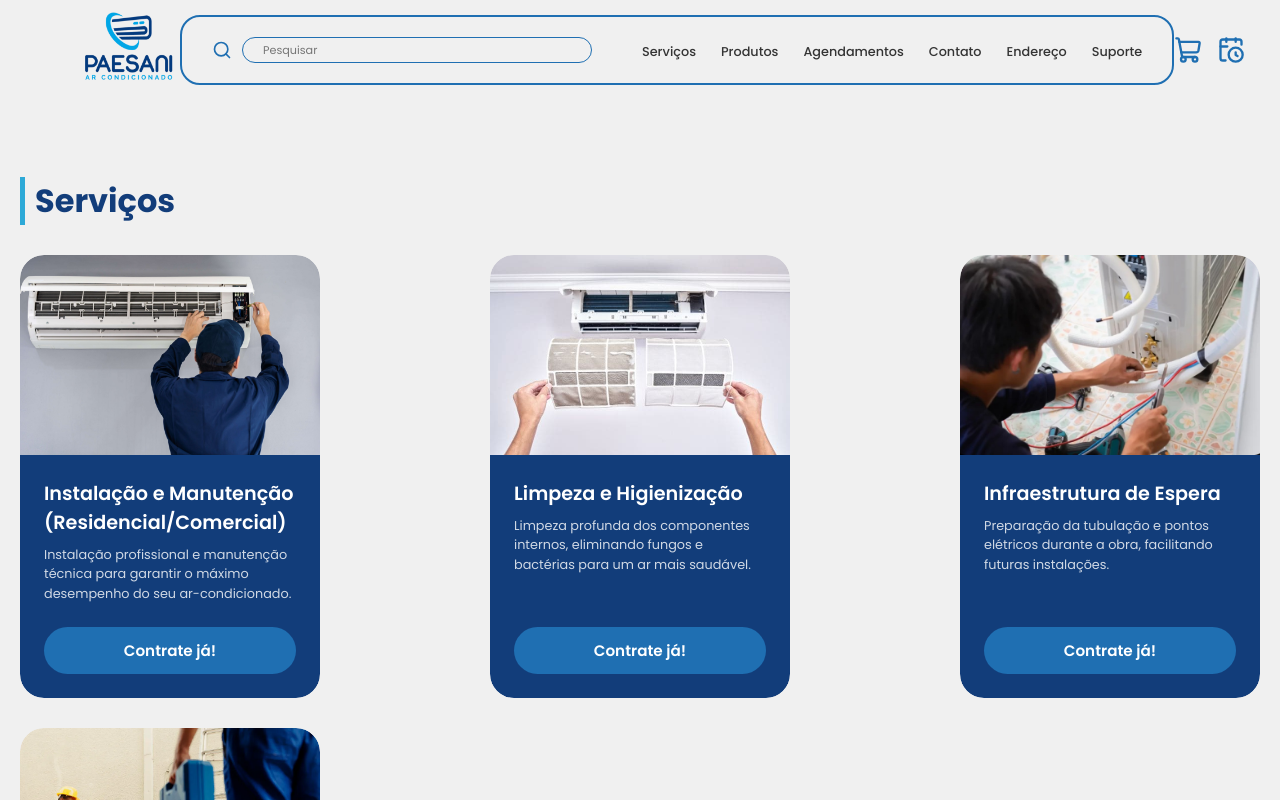
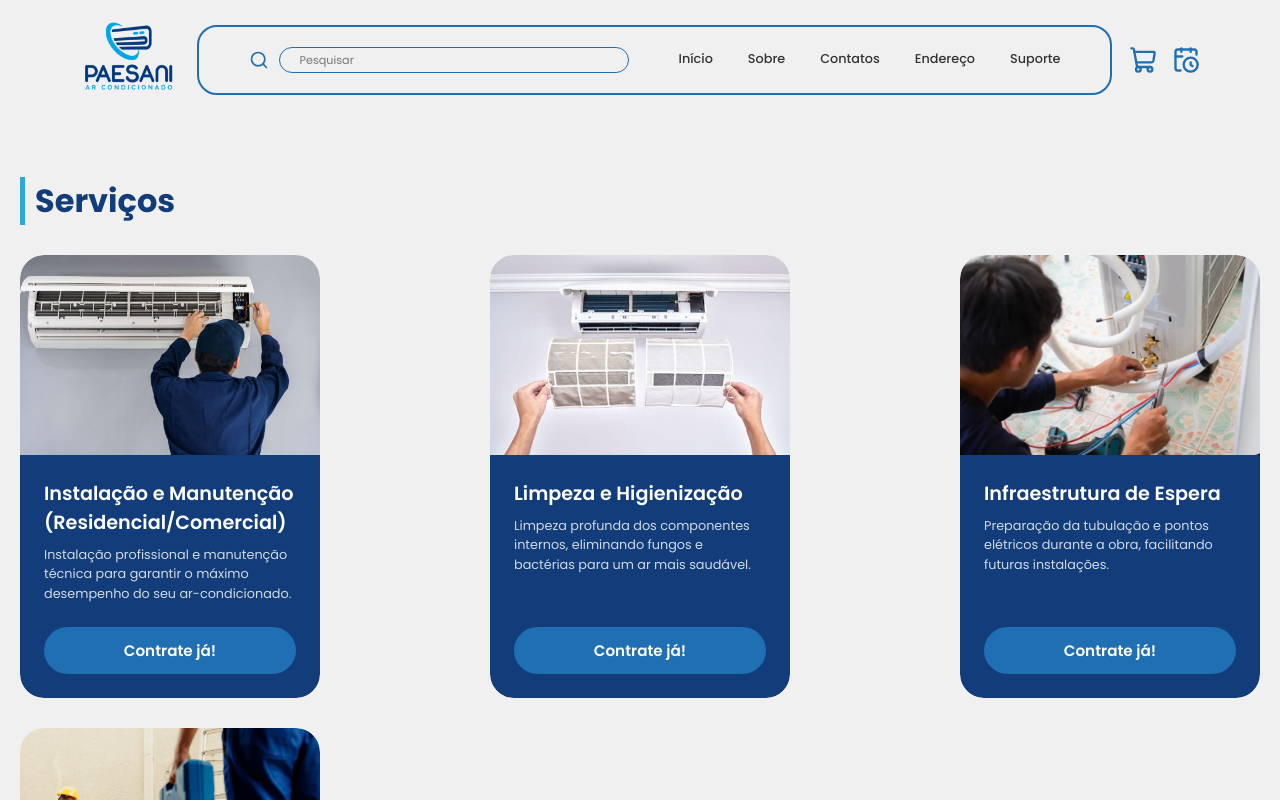
Before and after one commit to isabelacisotto/Projeto-Paesani---Pineda-e-Isabela, a React (Vite) app: page / in a window 1280 px wide. Shown: the top 800 px of the page. Built offline with nearby package versions, Linux system fonts and the light colour scheme.

Commit message:
Criamos a barra de tarefas e o activeTab

```diff
--- a/src/components/Header.css
+++ b/src/components/Header.css
@@ -7,7 +7,7 @@ header {
     width: 100%;
     z-index: 1000;
     background-color: var(--bg-color);
-    margin-top: 100px;
+    margin-top: 120px;
 }
 
 .logo {
@@ -20,7 +20,7 @@ nav {
     align-items: center;
     border: 2px solid var(--color2);
     border-radius: 20px;
-    padding: 20px 30px;
+    padding: 20px 50px;
 }
 
 .search {
@@ -49,24 +49,22 @@ nav ul {
     display: flex;
     justify-content: space-between;
     align-items: center;
-    gap: 25px;
+    gap: 35px;
 }
 
 nav li {
     list-style: none;
-}
-
-nav a {
     text-decoration: none;
     color: var(--color7);
     font-weight: 500;
     font-size: 0.8rem;
     transition: 0.2s ease;
     border-bottom: 2px solid transparent;
+    cursor: pointer;
 }
 
-nav a:hover {
-    transform: translateY(5px);
+nav li:hover {
+    transform: translateY(-3px);
     color: var(--color2);
     border-bottom: 2px solid var(--color2);
 }
--- a/src/components/Header.jsx
+++ b/src/components/Header.jsx
@@ -1,7 +1,7 @@
 import { CalendarClock, ShoppingCart, Search } from 'lucide-react';
 import './Header.css'
 
-export function Header() {
+export function Header({ search, setSearch, activeTab, setActiveTab }) {
     return (
         <>
             <header>
@@ -10,15 +10,14 @@ export function Header() {
                 </div>
                 <nav>
                     <div className="search">
-                        <Search color='var(--color2)' size={20} /> <input type="text" placeholder='Pesquisar' />
+                        <Search color='var(--color2)' size={20} /> <input type="text" placeholder='Pesquisar' value={search} onChange={(e) => setSearch(e.target.value)} />
                     </div>
                     <ul>
-                        <li><a href="#">Serviços</a></li>
-                        <li><a href="#">Produtos</a></li>
-                        <li><a href="#">Agendamentos</a></li>
-                        <li><a href="#">Contato</a></li>
-                        <li><a href="#">Endereço</a></li>
-                        <li><a href="#">Suporte</a></li>
+                        <li className={activeTab === 'inicio' ? 'active' : ''} onClick={() => setActiveTab('inicio')}>Início</li>
+                        <li className={activeTab === 'sobre' ? 'active' : ''} onClick={() => setActiveTab('sobre')}>Sobre</li>
+                        <li className={activeTab === 'contatos' ? 'active' : ''} onClick={() => setActiveTab('contatos')}>Contatos</li>
+                        <li className={activeTab === 'endereco' ? 'active' : ''} onClick={() => setActiveTab('endereco')}>Endereço</li>
+                        <li className={activeTab === 'suporte' ? 'active' : ''} onClick={() => setActiveTab('suporte')}>Suporte</li>
                     </ul>
                 </nav>
                 <div className="icons">
--- a/src/pages/App.jsx
+++ b/src/pages/App.jsx
@@ -1,41 +1,54 @@
+import { useState } from "react"
 import { paesaniProducts, paesaniServices } from "../api/paesani.api"
 import { ProductsCard, ServicesCard } from "../components/Cards"
 import { Header } from "../components/Header"
 import './App.css'
 
 export default function App() {
+    const [search, setSearch] = useState("")
+    const [activeTab, setActiveTab] = useState("inicio")
+    const filteredProducts = paesaniProducts.filter(() => activeTab === 'inicio').filter((p) => p.name.toLowerCase().includes(search.toLowerCase()));
+    const filteredServices = paesaniServices.filter(() => activeTab === 'inicio').filter((s) => s.name.toLowerCase().includes((search.toLowerCase())));
     return (
         <>
             <div className="header">
-                <Header />
+                <Header search={search} setSearch={setSearch} activeTab={activeTab} setActiveTab={setActiveTab} />
             </div>
             <main className="main-container">
                 <div className="paesani-services">
-                    <h1 className="paesani-services-title">Serviços</h1>
+                    <h1 className="paesani-services-title">
+                        {activeTab === 'inicio' && 'Serviços'}
+                        {activeTab === 'sobre' && 'Sobre'}
+                        {activeTab === 'contatos' && 'Contatos'}
+                        {activeTab === 'endereco' && 'Endereço'}
+                        {activeTab === 'suporte' && 'Suporte'}
+                    </h1>
                     <div className="paesani-services-cards">
-                        {paesaniServices.map((s) => (
+                        {filteredServices.length > 0 ? filteredServices.map((s) => (
                             <ServicesCard
                                 key={s.id}
                                 name={s.name}
                                 description={s.description}
                                 image={s.image}
                             />
-                        ))}
+                        )) : <p>Nenhum serviço encontrado</p>}
                     </div>
                 </div>
+                {activeTab === 'inicio' && (
                     <div className="paesani-products">
                         <h1 className="paesani-products-title">Produtos</h1>
                         <div className="paesani-products-cards">
-                        {paesaniProducts.map((p) => (
+                            {filteredProducts.length > 0 ? filteredProducts.map((p) => (
                                 <ProductsCard
                                     key={p.id}
                                     name={p.name}
                                     description={p.description}
                                     image={p.image}
                                 />
-                        ))}
+                            )) : <p>Nenhum produto encontrado</p>}
                         </div>
                     </div>
+                )}
             </main>
         </>
     )
```
Lines whose indentation alone changed are shown as unchanged.
